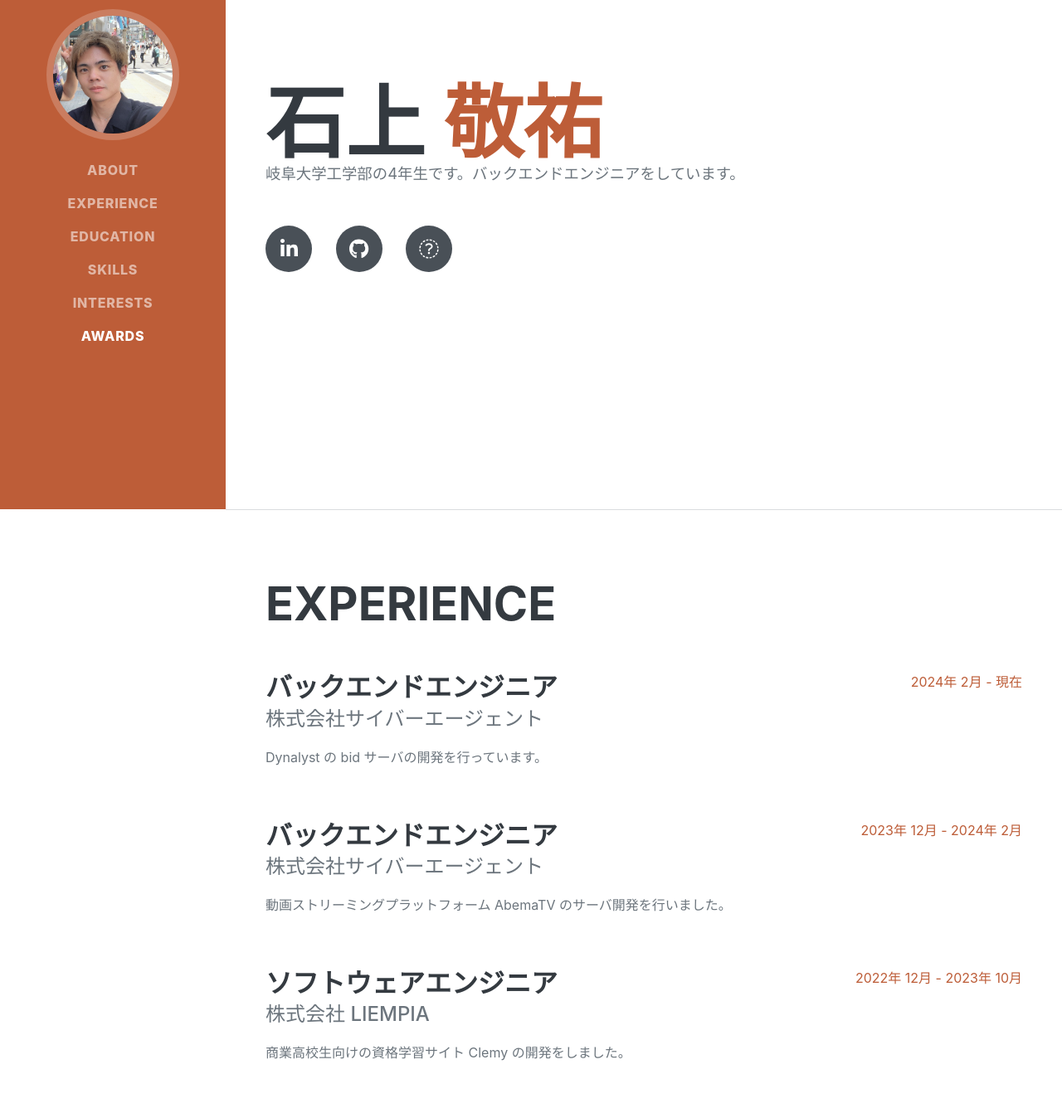
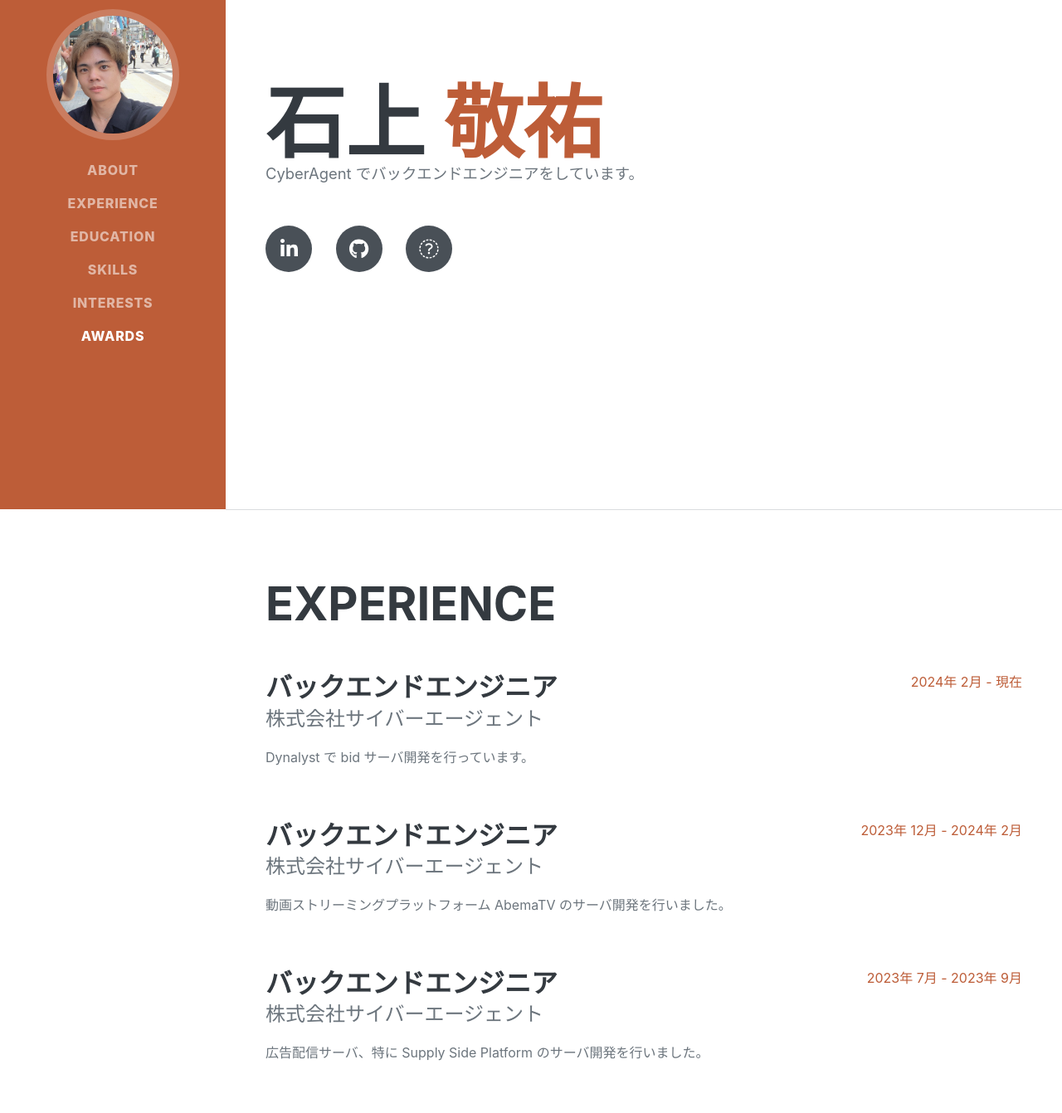
Before and after one commit to kei01234kei/kei01234kei.github.io, a plain HTML site: page index.html in a window 1280 px wide. Shown: the part 186-1528 px from the top of the page at 83% size. Drawn offline with nearby package versions, Linux system fonts and the light colour scheme; a web font is replaced by a local one.

Commit message:
chore: 経歴を修正しました

```diff
--- a/index.html
+++ b/index.html
@@ -59,7 +59,7 @@
                     石上
                     <span class="text-primary">敬祐</span>
                 </h1>
-                <p class="lead mb-5">岐阜大学工学部の4年生です。バックエンドエンジニアをしています。</p>
+                <p class="lead mb-5">CyberAgent でバックエンドエンジニアをしています。</p>
                 <div class="social-icons">
                     <a class="social-icon" href="https://www.linkedin.com/in/keisuke-ishigami-b571b2238/"><i
                             class="fab fa-linkedin-in"></i></a>
@@ -77,7 +77,7 @@
                     <div class="flex-grow-1">
                         <h3 class="mb-0">バックエンドエンジニア</h3>
                         <div class="subheading mb-3">株式会社サイバーエージェント</div>
-                        <p>Dynalyst の bid サーバの開発を行っています。</p>
+                        <p>Dynalyst で bid サーバ開発を行っています。</p>
                     </div>
                     <div class="flex-shrink-0"><span class="text-primary">2024年 2月 - 現在</span></div>
                 </div>
@@ -88,14 +88,6 @@
                         <p>動画ストリーミングプラットフォーム AbemaTV のサーバ開発を行いました。</p>
                     </div>
                     <div class="flex-shrink-0"><span class="text-primary">2023年 12月 - 2024年 2月</span></div>
-                </div>
-                <div class="d-flex flex-column flex-md-row justify-content-between mb-5">
-                    <div class="flex-grow-1">
-                        <h3 class="mb-0">ソフトウェアエンジニア</h3>
-                        <div class="subheading mb-3">株式会社 LiemPia</div>
-                        <p>商業高校生向けの資格学習サイト Clemy の開発をしました。</p>
-                    </div>
-                    <div class="flex-shrink-0"><span class="text-primary">2022年 12月 - 2023年 10月</span></div>
                 </div>
                 <div class="d-flex flex-column flex-md-row justify-content-between mb-5">
                     <div class="flex-grow-1">
```
